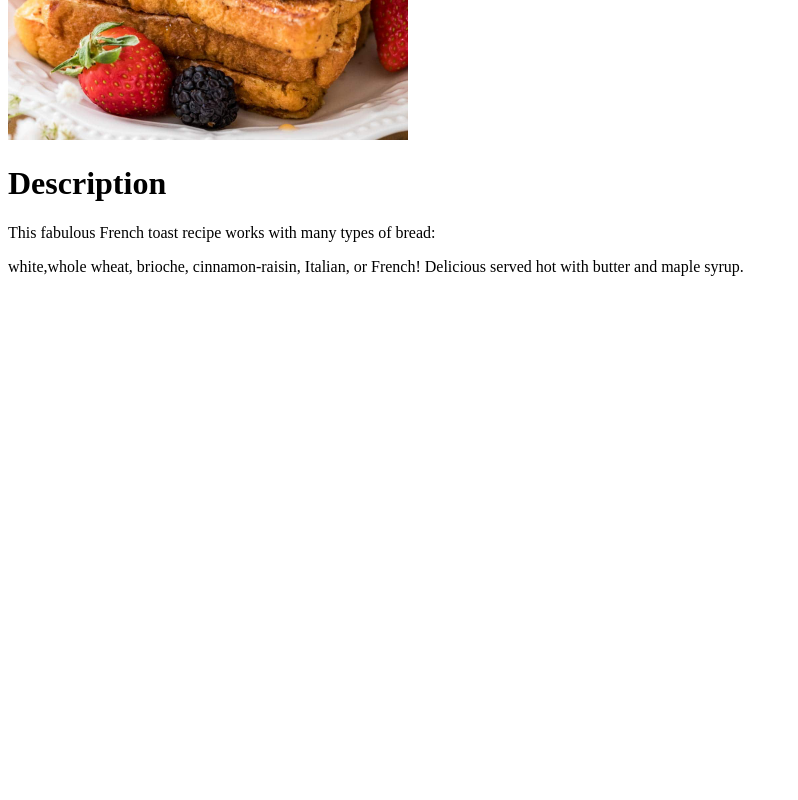
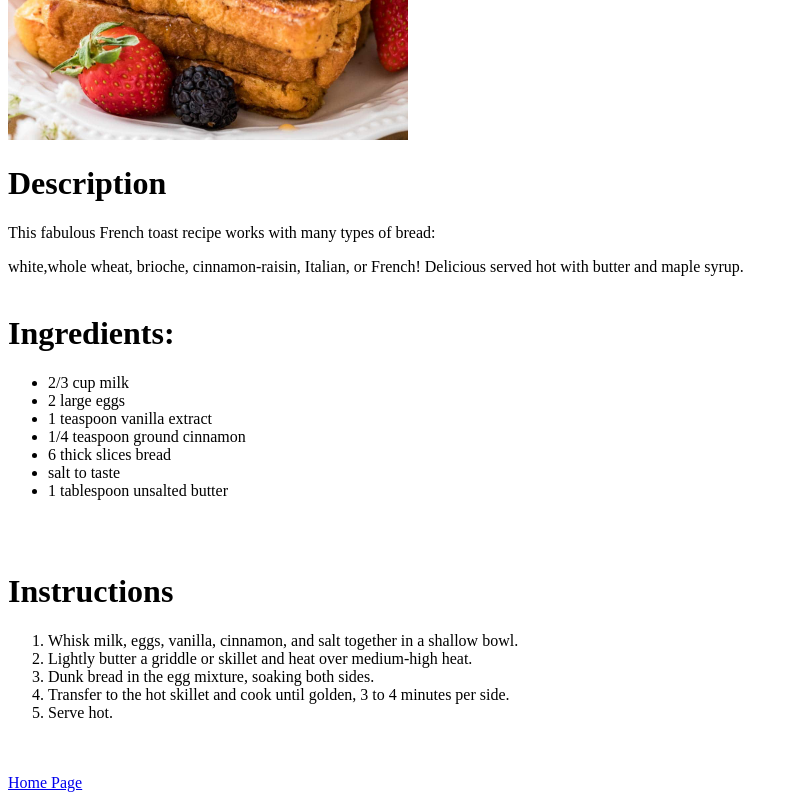
Before and after one commit to Ammon-Faust/project-recipes, a plain HTML site: page recipes/french-toast.html in a window 1280 px wide. Shown: the part 340-1140 px from the top of the page, without its empty margins (0-798 px from the left). Before the commit the page ends 800 px from the top, so only its background shows below. Drawn offline with Linux system fonts and the light colour scheme.

Commit message:
added unordered list, ordered list, and Home Page link
Unordered list: Ingredients, Ordered list: Instructions

```diff
--- a/recipes/french-toast.html
+++ b/recipes/french-toast.html
@@ -16,5 +16,26 @@
     <p>This fabulous French toast recipe works with many types of bread:</p>
     white,whole wheat, brioche, cinnamon-raisin, Italian, or French! Delicious served hot with butter and maple syrup.<br><br>
 
+    <h1>Ingredients:</h1>
+    <ul>
+        <li>2/3 cup milk</li>
+        <li>2 large eggs</li>
+        <li>1 teaspoon vanilla extract</li>
+        <li>1/4 teaspoon ground cinnamon</li>
+        <li>6 thick slices bread</li>
+        <li>salt to taste</li>
+        <li>1 tablespoon unsalted butter</li>
+    </ul><br><br>
+
+    <h1>Instructions</h1>
+    <ol>
+        <li>Whisk milk, eggs, vanilla, cinnamon, and salt together in a shallow bowl.</li>
+        <li>Lightly butter a griddle or skillet and heat over medium-high heat.</li>
+        <li>Dunk bread in the egg mixture, soaking both sides.</li>
+        <li>Transfer to the hot skillet and cook until golden, 3 to 4 minutes per side.</li>
+        <li>Serve hot.</li>
+    </ol><br><br>
+
+    <a href="../index.html">Home Page</a>
 </body>
 </html>
```
